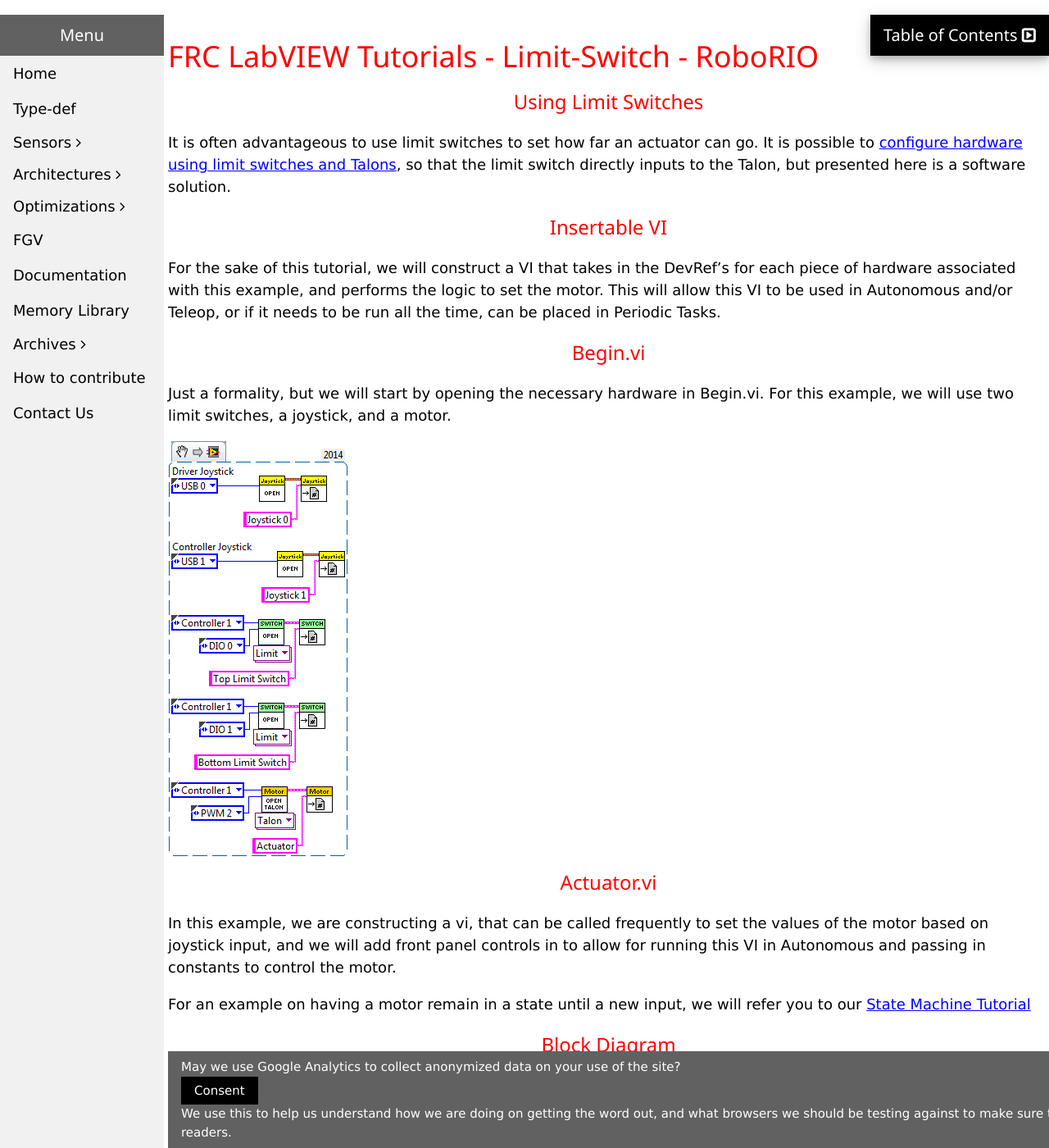
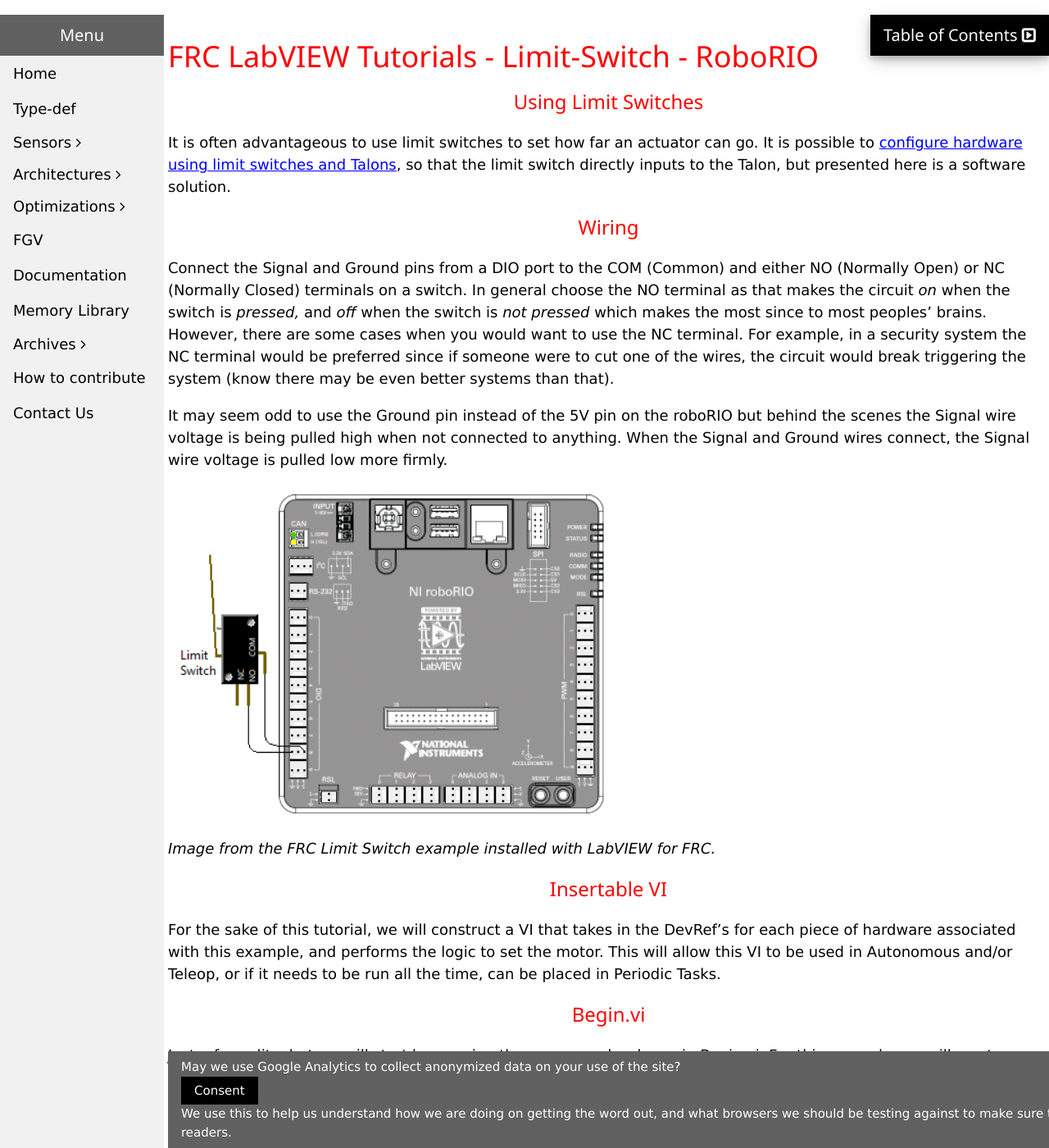
Before and after one commit to mshafer1/frclabviewtutorials, a Jekyll site: the page built from _tutorials/sensors/roborio/limit-switch/index.md, in a window 1280 px wide and 1400 px high, scrolled down 286 px. Shown: the whole window at 82% size. Built offline with Jekyll 4.4.1, drawn with Linux system fonts in a browser that asks for light colours; comment, search, counter and statistics services are not loaded; some of the changed text lies outside the part shown.

Commit message:
Limit switch (#4)
Improve Limit Switch tutorial with a wire diagram and Normally Closed terminal on Switch Open VI.

Fix the spelling of "Limi Switch" in the navigation menu.

```diff
--- a/_includes/nav.html
+++ b/_includes/nav.html
@@ -28,7 +28,7 @@
                         roboRIO <i id="arrowSensorsRoboRIONav" class="fa fa-angle-right sensorsSecond" aria-hidden="true"></i>
                     </button>
                     <div id="SensorsRoboRIONav" class="w3-accordion-content w3-container MenuAccordianSensors">
-                        <a class="w3-padding w3-hover-black" href="/tutorials/sensors/roborio/limit-switch/">Limi Switch</a>
+                        <a class="w3-padding w3-hover-black" href="/tutorials/sensors/roborio/limit-switch/">Limit Switch</a>
                         <a class="w3-padding w3-hover-black" href="/tutorials/sensors/roborio/potentiometer/">Potentiometer</a>
                     </div>
                 </div>
--- a/_tutorials/sensors/roborio/limit-switch/index.md
+++ b/_tutorials/sensors/roborio/limit-switch/index.md
@@ -3,11 +3,19 @@
 title: Limit-Switch - RoboRIO
 ---
 
-
 ### Using Limit Switches
 
 It is often advantageous to use limit switches to set how far an actuator can go. It is possible to [configure hardware using limit switches and Talons](http://crosstheroadelectronics.com/Talon%20SRX%20User%27s%20Guide.pdf#page=20){:target="_blank"}, so that the limit switch directly inputs to the Talon, but presented here is a software solution.
 
+### Wiring
+
+Connect the Signal and Ground pins from a DIO port to the COM (Common) and either NO (Normally Open) or NC (Normally Closed) terminals on a switch. In general choose the NO terminal as that makes the circuit *on* when the switch is *pressed,* and *off* when the switch is *not pressed* which makes the most since to most peoples' brains. However, there are some cases when you would want to use the NC terminal. For example, in a security system the NC terminal would be preferred since if someone were to cut one of the wires, the circuit would break triggering the system (know there may be even better systems than that).
+
+It may seem odd to use the Ground pin instead of the 5V pin on the roboRIO but behind the scenes the Signal wire voltage is being pulled high when not connected to anything. When the Signal and Ground wires connect, the Signal wire voltage is pulled low more firmly.
+
+{% include zoomableImage.html path='images/LimitSwitch_Wiring.png' alt='Opening the limit switch in begin.vi' height=278 width=653 %}
+
+*Image from the FRC Limit Switch example installed with LabVIEW for FRC.*
 
 ### Insertable VI
 
@@ -17,8 +25,11 @@
 
 Just a formality, but we will start by opening the necessary hardware in Begin.vi. For this example, we will use two limit switches, a joystick, and a motor.
 
-{% include downloadableImage.html path='images/LimitSwitch_Begin.png' alt='Opening the limit switch in begin.vi' height=507 width=220 %}
+{% include downloadableImage.html path='images/LimitSwitch_Begin.png' alt='Opening the limit switch in begin.vi' height=278 width=653 %}
 
+Notice the Normally Closed false constants connected to the Limit Switch Open VIs. They work similarly to the Invert constant on the Motor Open VI. If you find the switch reports true when you expect false and false when you expect true, change the value of the Normally Closed input for that switch.
+
+{% include zoomableImage.html path='images/LimitSwitchOpen_ContextHelp.png' alt='Limit Switch Open Context Help' scaler=1 height=373 width=257 %}
 
 ### Actuator.vi
 
@@ -38,20 +49,23 @@
 
 {% include downloadableImage.html path='images/LimitSwitch_BasicWLimits.png' alt='Basic use of limit switch' height=321 width=650 %}
 
+*NOTE: If the Limit Switch Get VI reports true when you expect false and false when you expect true, you have a few options:*
 
-**NOTE: This is configured for the limit switch to report true when pressed, depending on how it is wired, this may be backwards, if this is the case, merely insert a not gate in between the read and the select.**
+1. *Change your choice of wiring the NO or NC terminal on the physical switch.*
+1. *Change the value of the Normally Closed input on the Switch Open VI.*
+1. *Insert a Not function between the Switch Read VI and the Select function.*
+
+*Ussually #2 is recomended since it is both quick and affects everywhere you get the value of that Switch.*
 
 At this point, the wiring is becoming a little chaotic, but we want to keep our constants so that this vi is generic and can be used year after year and by multiple teams, so we will switch to using multiple nested case structures.
 
 {% include downloadableImage.html path='images/LimitSwitch_CaseWLimit.png' alt='Using case switches for limit switch' height=363 width=603 %}
-
 
 This is good, we have the motor set by the joystick buttons and using the limit switch to not allow the motor to continue past the limit switches.
 
 Now we want to add some Boolean controls in that will allow us to call this VI in Auto and ignore the joystick input.
 
 {% include downloadableImage.html path='images/LimitSwitch_Auto.png' alt='Add boolean controls' height=307 width=829 %}
-
 
 Now we will go to the front panel and clean it up a little bit.
 
@@ -65,7 +79,6 @@
 
 {% include zoomableImage.html path='images/LimitSwitch_FrontPanelButtons.png' alt='Setting button action mode'  height=1178 width=2033 %}
 
-
 ### Connector Pane
 
 By convention, inputs are on the left so we wire the DevRef's and buttons to terminals on the left.
@@ -74,18 +87,15 @@
 
 {% include zoomableImage.html path='images/LimitSwitch_FrontPanelTerminal1.png' alt='Setting the terminal' scale=0.667 height=241 width=500 %}
 
-
 2 - Select Control or Indicator
 
 {% include zoomableImage.html path='images/LimitSwitch_FrontPanelTerminal2.png' alt='Setting the control for that terminal' height=856 width=1472 %}
-
 
 ### Finished
 
 And with that, this vi is ready to be brought into the robot project and called to set the actuator motor from anywhere. - Auto, Teleop, or Timed Tasks.
 
 <a href="files/LimitSwitch.vi" download>click here to download finished version</a>
-
 
 ### Some Possible Improvements
 
```
Also changed, not shown: _tutorials/sensors/roborio/limit-switch/images/LimitSwitchOpen_ContextHelp.png (added), _tutorials/sensors/roborio/limit-switch/images/LimitSwitch_Begin.png, _tutorials/sensors/roborio/limit-switch/images/LimitSwitch_Wiring.PNG (added).
